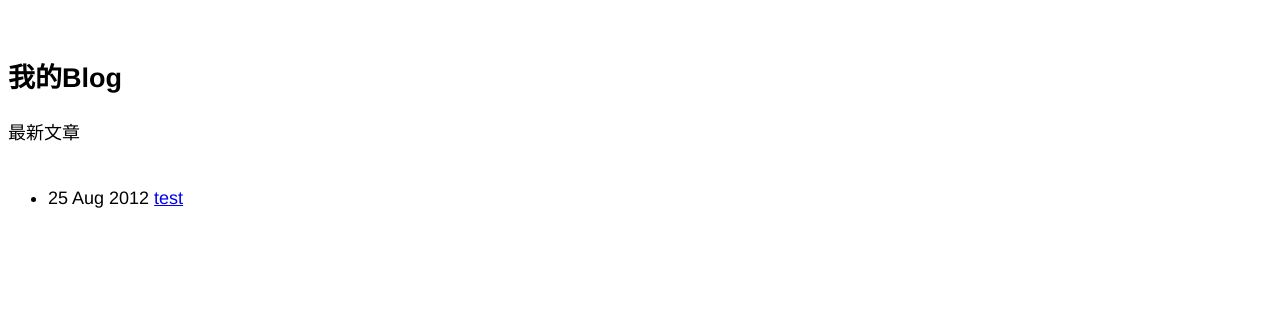
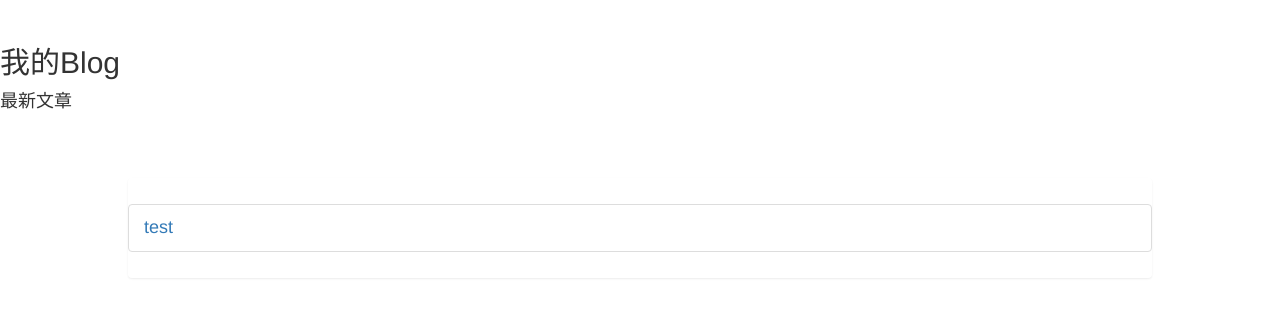
Before and after one commit to neverland0/neverland0.github.io, a Jekyll site: the page built from index.html, in a window 1280 px wide. Shown: the top 318 px of the page. Built offline with Jekyll 4.4.1, drawn with Linux system fonts in a browser that asks for light colours; nearby versions of some CDN libraries.

Commit message:
Initial commit

```diff
--- a/_layouts/first.html
+++ b/_layouts/first.html
@@ -2,6 +2,8 @@
 <html>
 <head>
 　　<meta http-equiv="content-type" content="text/html; charset=utf-8" />
+	<link rel="stylesheet" href="http://netdna.bootstrapcdn.com/bootstrap/3.1.1/css/bootstrap.min.css">
+    <link rel="stylesheet" href="http://netdna.bootstrapcdn.com/bootstrap/3.1.1/css/bootstrap-theme.min.css">
 	<link href="https://neverland0.github.io/css/home.css" rel="stylesheet" type="text/css">
 	<link rel="shortcut icon" href="https://neverland0.github.io/favicon.ico">
 	<link rel="icon" href="https://neverland0.github.io/favicon.ico">
--- a/index.html
+++ b/index.html
@@ -4,8 +4,10 @@ title: 我的Blog
 ---
 <h2>{{ page.title }}</h2>
 <p>最新文章</p>
-<ul>
+<div style="margin: 5% 10% 2% 10%">
+<ul class="list-group">
 　　{% for post in site.posts %}
-　　　　<li>{{ post.date | date_to_string }} <a href="{{ site.baseurl }}{{ post.url }}">{{ post.title }}</a></li>
+　　　　<li class="list-group-item title"> <a href="{{ site.baseurl }}{{ post.url }}">{{ post.title }}</a></li>
 　　{% endfor %}
 </ul>
+</div>
```
